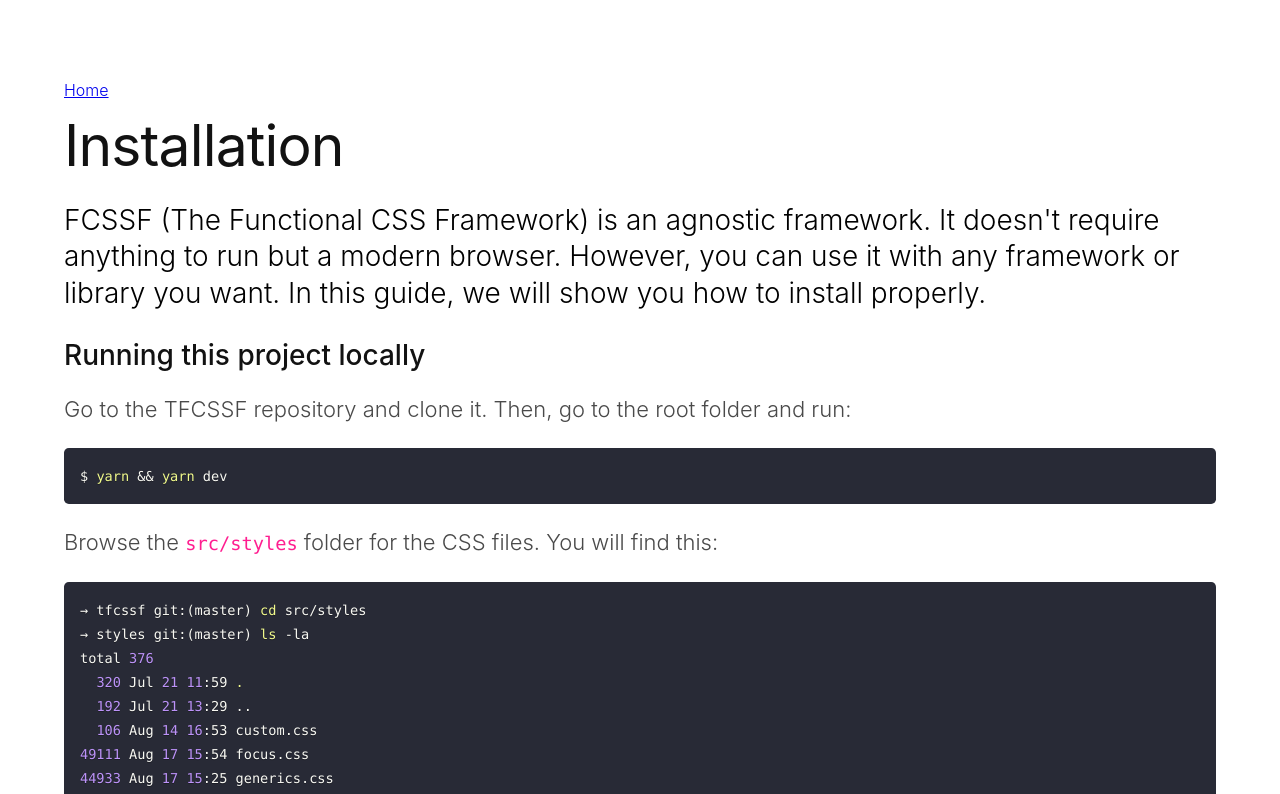
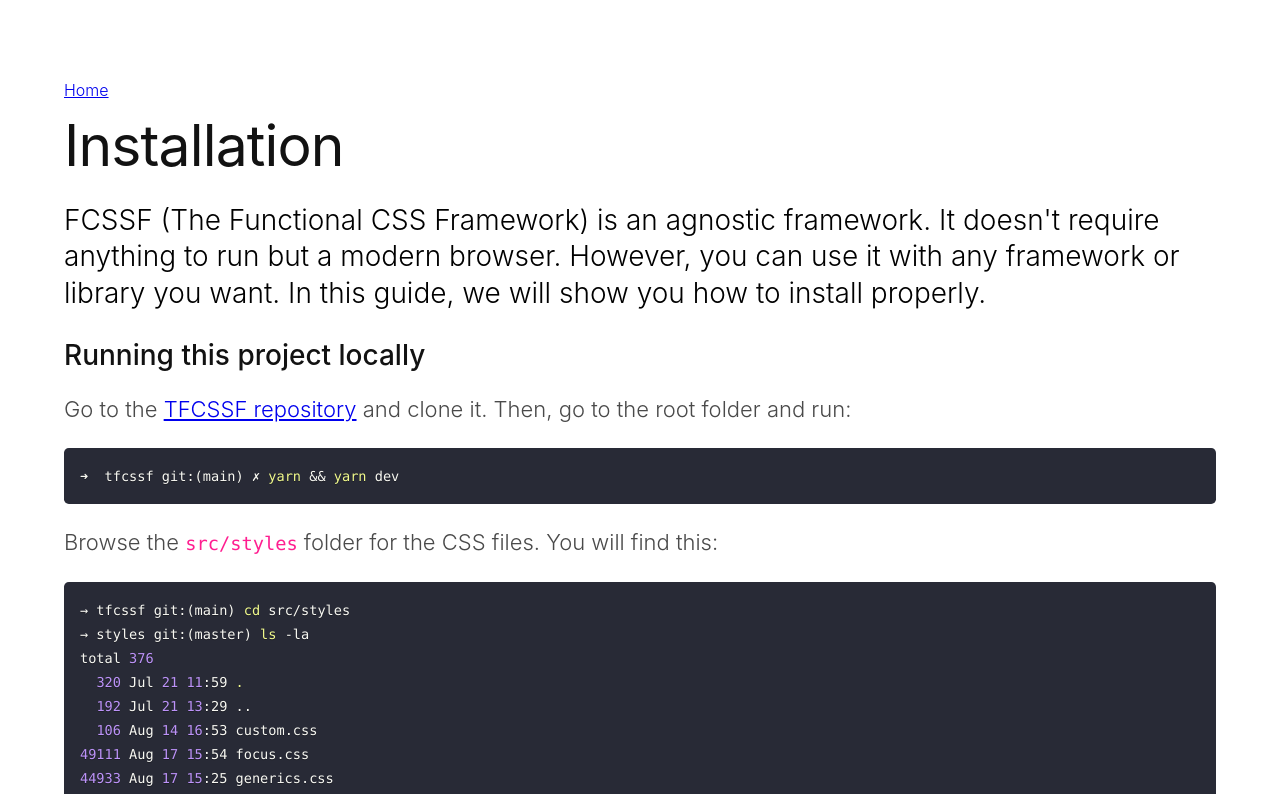
Before and after one commit to meerita/tfcssf, a Next.js app: page /installation in a window 1280 px wide. Shown: the top 794 px of the page. Built offline with nearby package versions, Linux system fonts and the light colour scheme.

Commit message:
Added repository

```diff
--- a/src/pages/installation/index.tsx
+++ b/src/pages/installation/index.tsx
@@ -35,11 +35,12 @@
         </BodyLarge>
         <TitleLarge>Running this project locally</TitleLarge>
         <BodyMedium>
-          Go to the TFCSSF repository and clone it. Then, go to the root folder
-          and run:
+          Go to the{' '}
+          <a href='https://github.com/meerita/tfcssf'>TFCSSF repository</a> and
+          clone it. Then, go to the root folder and run:
         </BodyMedium>
         <SyntaxHighlighter language='bash' style={dracula}>
-          {`$ yarn && yarn dev`}
+          {`➜  tfcssf git:(main) ✗ yarn && yarn dev`}
         </SyntaxHighlighter>
 
         <BodyMedium>
@@ -48,7 +49,7 @@
         </BodyMedium>
 
         <SyntaxHighlighter language='bash' style={dracula}>
-          {`→ tfcssf git:(master) cd src/styles
+          {`→ tfcssf git:(main) cd src/styles
 → styles git:(master) ls -la
 total 376
   320 Jul 21 11:59 .
```
